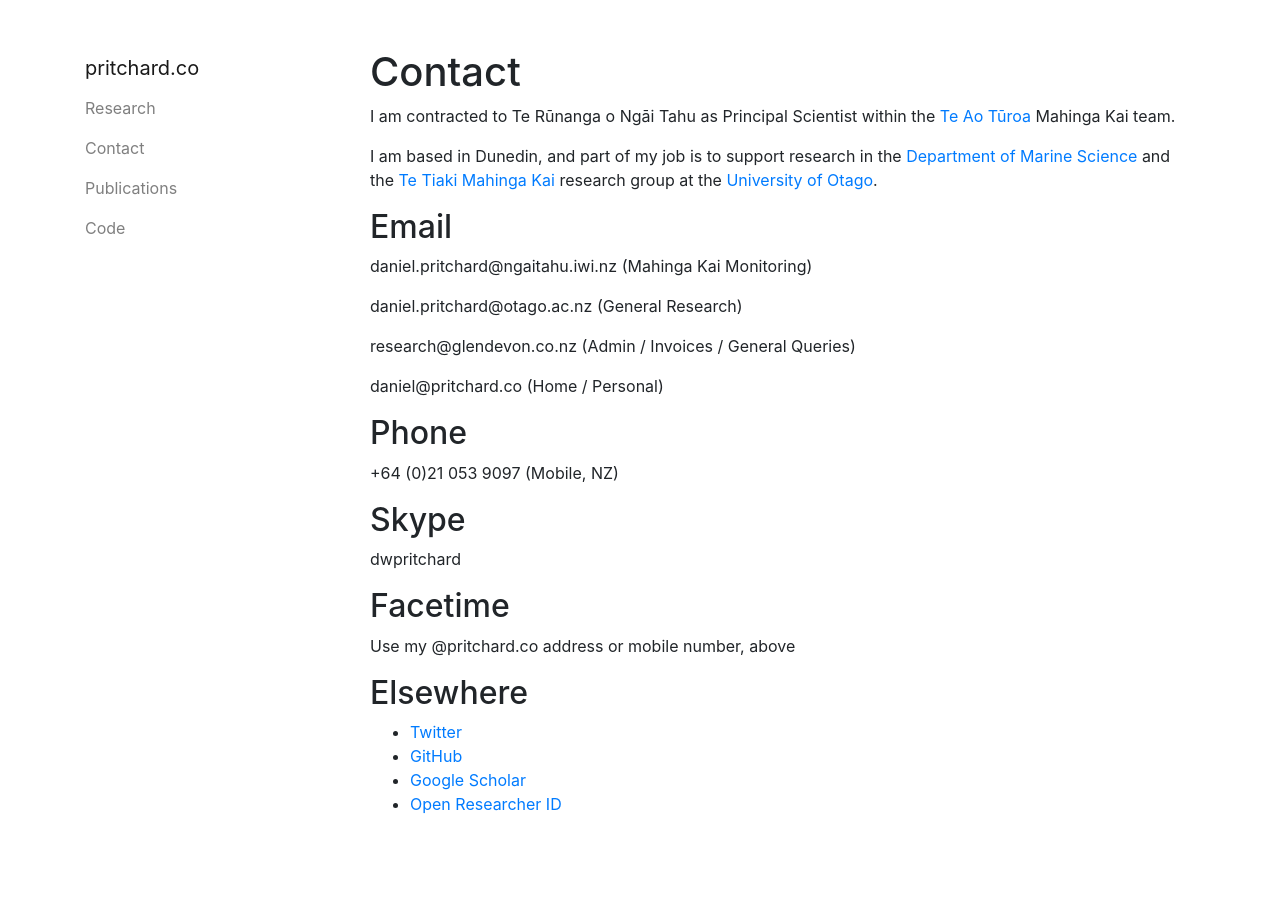
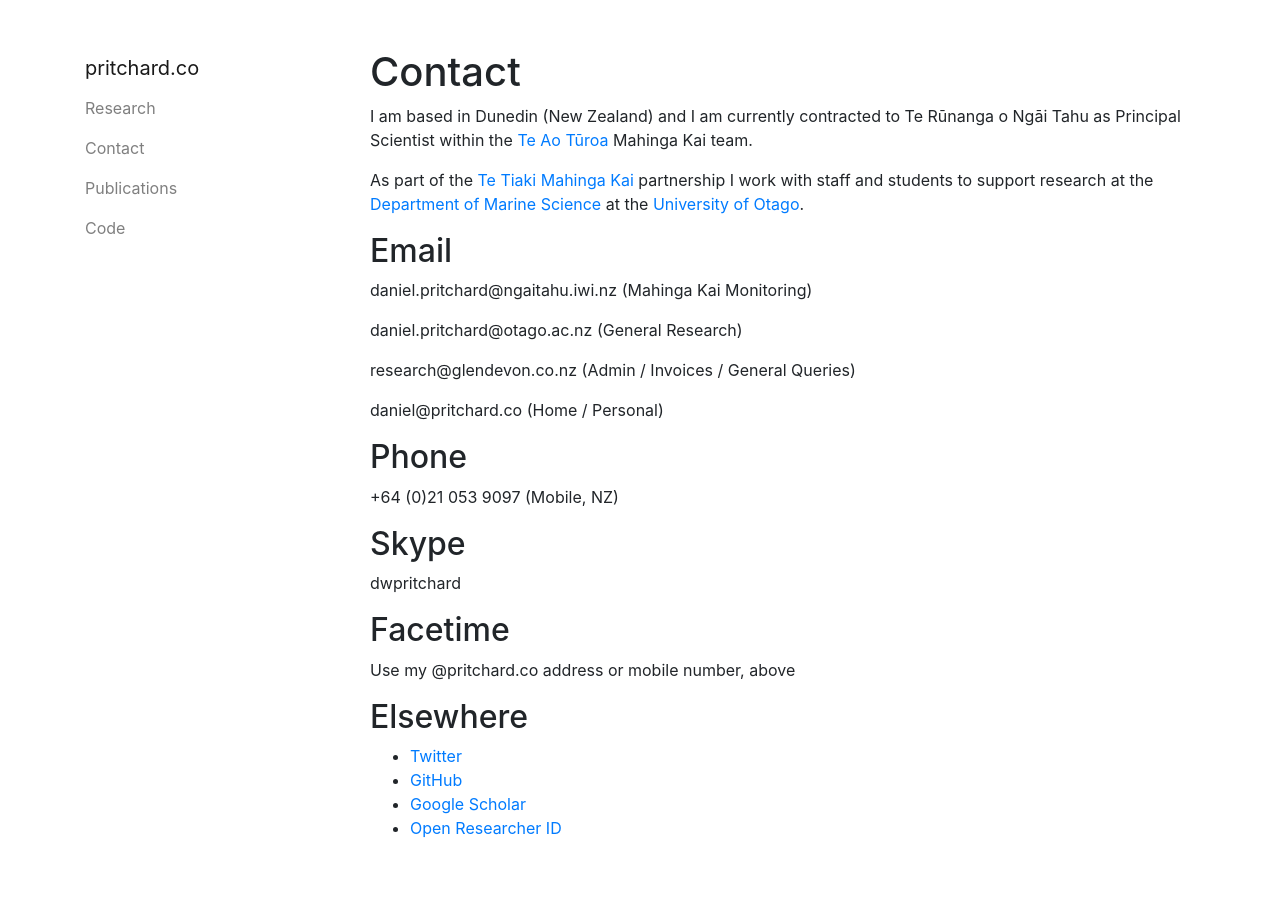
Before and after one commit to dpritchard/web-pritchard-co, a Jekyll site: the page built from contact.md, in a window 1280 px wide. Built offline with Jekyll 4.4.1, drawn with Linux system fonts in a browser that asks for light colours; our own code applies the rules of GitHub Pages for plain Markdown files.

Commit message:
Update contact and deps

```diff
--- a/contact.md
+++ b/contact.md
@@ -4,9 +4,9 @@ layout: default
 
 # Contact
 
-I am contracted to Te Rūnanga o Ngāi Tahu as Principal Scientist within the [Te Ao Tūroa][TAT] Mahinga Kai team.
+I am based in Dunedin (New Zealand) and I am currently contracted to Te Rūnanga o Ngāi Tahu as Principal Scientist within the [Te Ao Tūroa][TAT] Mahinga Kai team.
 
-I am based in Dunedin, and part of my job is to support research in the [Department of Marine Science][MARINE] and the [Te Tiaki Mahinga Kai][TMK] research group at the [University of Otago][UoO].
+As part of the [Te Tiaki Mahinga Kai][TMK] partnership I work with staff and students to support research at the [Department of Marine Science][MARINE] at the [University of Otago][UoO].
 
 [MARINE]: http://www.otago.ac.nz/marinescience
 [UoO]: http://www.otago.ac.nz
```
Also changed, not shown: assets/javascript/bootstrap/jquery.min.js, 2 other files.
